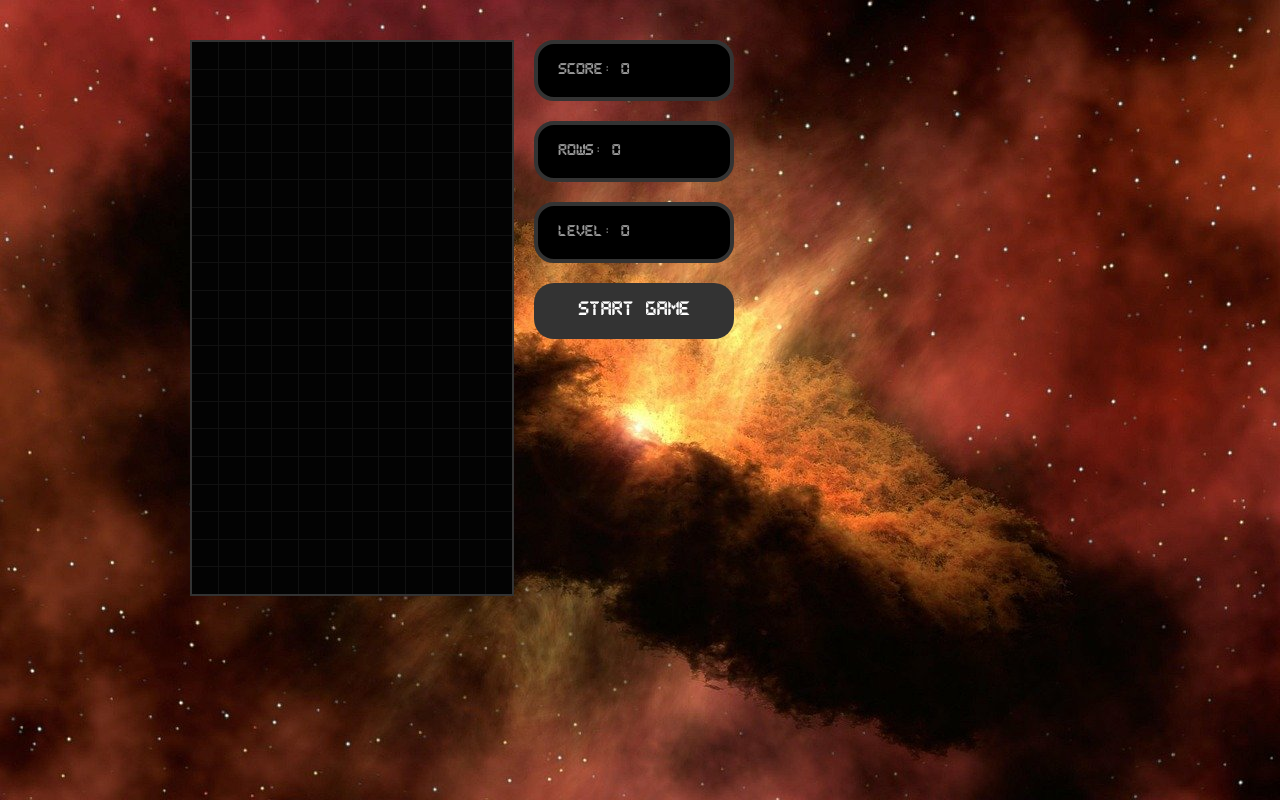
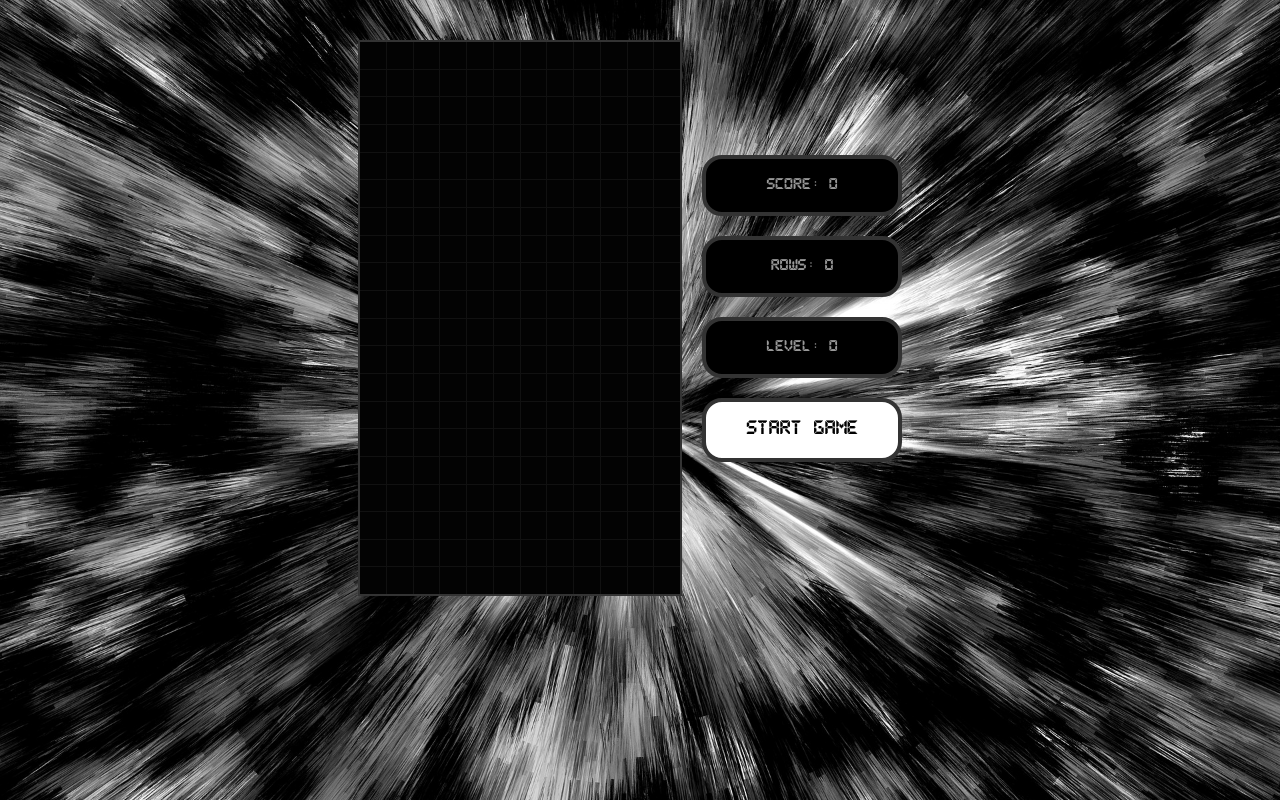
Before and after one commit to wordlesspirate/tetris, a React (Create React App) app in the folder react-tetris/tetris/: page / in a window 1280 px wide. Built offline with nearby package versions, Linux system fonts and the light colour scheme.

Commit message:
made some style changes: changed background, changed tetrominos color scheme, changed game position and start game button color scheme

```diff
--- a/react-tetris/tetris/src/components/Tetris.js
+++ b/react-tetris/tetris/src/components/Tetris.js
@@ -104,7 +104,7 @@ export const Tetris = () => {
         <Stage stage={stage} />
         <aside>
           {gameOver ? (
-            <Display gameOver={gameOver} text="Game Over" />
+            <Display gameOver={gameOver} text="Game Over! :(" />
           ) : (
             <div>
               <Display text={`Score: ${score}`} />
--- a/react-tetris/tetris/src/components/styles/StyledDisplay.js
+++ b/react-tetris/tetris/src/components/styles/StyledDisplay.js
@@ -4,6 +4,7 @@ export const StyledDisplay = styled.div`
   box-sizing: border-box;
   display: flex;
   align-items: center;
+  justify-content: center;
   margin: 0 0 20px 0;
   padding: 20px;
   border: 4px solid #333;
--- a/react-tetris/tetris/src/components/styles/StyledStartButton.js
+++ b/react-tetris/tetris/src/components/styles/StyledStartButton.js
@@ -1,4 +1,4 @@
-import styled from 'styled-components';
+import styled from "styled-components";
 
 export const StyledStartButton = styled.button`
   box-sizing: border-box;
@@ -7,11 +7,11 @@ export const StyledStartButton = styled.button`
   min-height: 30px;
   width: 100%;
   border-radius: 20px;
-  border: none;
-  color: white;
-  background: #333;
+  border: 4px solid #333;
+  color: black;
+  background: white;
   font-family: Pixel, Arial, Helvetica, sans-serif;
   font-size: 1rem;
   outline: none;
   cursor: pointer;
-`
+`;
--- a/react-tetris/tetris/src/components/styles/StyledTetris.js
+++ b/react-tetris/tetris/src/components/styles/StyledTetris.js
@@ -12,7 +12,8 @@ export const StyledTetrisWrapper = styled.div`
 
 export const StyledTetris = styled.div`
   display: flex;
-  align-items: flex-start;
+  align-items: center;
+  justify-content: center;
   padding: 40px;
   margin: 0 auto;
   max-width: 900px;
--- a/react-tetris/tetris/src/tetrominos.js
+++ b/react-tetris/tetris/src/tetrominos.js
@@ -7,7 +7,7 @@ export const TETROMINOS = {
       [0, "I", 0, 0],
       [0, "I", 0, 0],
     ],
-    color: "80, 227, 230",
+    color: "128, 128, 128",
   },
   J: {
     shape: [
@@ -15,7 +15,7 @@ export const TETROMINOS = {
       [0, "J", 0],
       ["J", "J", 0],
     ],
-    color: "36, 95, 223",
+    color: "192, 192, 192",
   },
   L: {
     shape: [
@@ -23,14 +23,14 @@ export const TETROMINOS = {
       [0, "L", 0],
       [0, "L", "L"],
     ],
-    color: "223, 173, 36",
+    color: "255,255,255",
   },
   O: {
     shape: [
       ["O", "O"],
       ["O", "O"],
     ],
-    color: "223, 217, 36",
+    color: "128, 128, 128",
   },
   S: {
     shape: [
@@ -38,7 +38,7 @@ export const TETROMINOS = {
       ["S", "S", 0],
       [0, 0, 0],
     ],
-    color: "48, 211, 56",
+    color: "192, 192, 192",
   },
   T: {
     shape: [
@@ -46,7 +46,7 @@ export const TETROMINOS = {
       ["T", "T", "T"],
       [0, "T", 0],
     ],
-    color: "132, 61, 198",
+    color: "255,255,255",
   },
   Z: {
     shape: [
@@ -54,7 +54,7 @@ export const TETROMINOS = {
       [0, "Z", "Z"],
       [0, 0, 0],
     ],
-    color: "227, 78, 78",
+    color: "128, 128, 128",
   },
 };
 
```
Also changed, not shown: react-tetris/tetris/src/img/bg.jpg.
